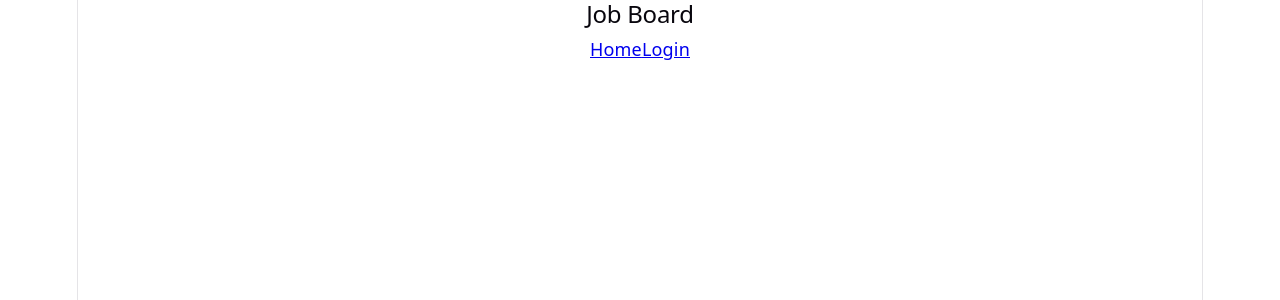
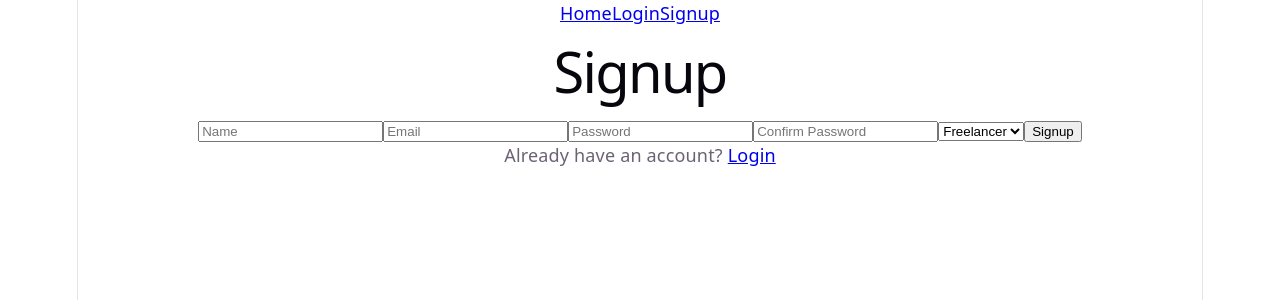
Before and after one commit to fsmali/job-board, a React (Vite) app in the folder job-board-frontend/: page /signup in a window 1280 px wide. Before the commit this address had no page. Shown: the top 300 px of the page. Built offline with nearby package versions, Linux system fonts and the light colour scheme.

Commit message:
filter job category and location , signup page create, logout create,password confirmatrion,user validation create

```diff
--- a/job-board-frontend/src/App.jsx
+++ b/job-board-frontend/src/App.jsx
@@ -8,6 +8,7 @@ import MyApplicationPage from './pages/MyApplicationPage';
 import JobApplicantsPage from './pages/JobApplicantsPage';
 import Navbar from './components/Navbar';
 import MyJobsPage from './pages/MyJobsPage';
+import SignupPage from './pages/SignupPage';
 
 function App() {
   return (
@@ -22,6 +23,7 @@ function App() {
         <Route path="/my-applications" element={<MyApplicationPage />} />
         <Route path="/jobs/:id/applicants" element={<JobApplicantsPage />} />
         <Route path="/my-jobs" element={<MyJobsPage />} />
+        <Route path="/signup" element={<SignupPage />} />
       </Routes>
     </>
   );
--- a/job-board-frontend/src/components/Navbar.jsx
+++ b/job-board-frontend/src/components/Navbar.jsx
@@ -13,8 +13,6 @@ function Navbar() {
   };
   return (
     <nav>
-      <h2>Job Board</h2>
-
       <Link to="/">Home</Link>
 
       {token && user?.role === 'employer' && (
@@ -27,6 +25,7 @@ function Navbar() {
       {token && user?.role === 'employer' && <Link to="/my-jobs">My Jobs</Link>}
 
       {!token && <Link to="/login">Login</Link>}
+      {!token && <Link to="/signup">Signup</Link>}
       {token && <button onClick={handleLogout}>Logout</button>}
     </nav>
   );
--- a/job-board-frontend/src/pages/HomePage.jsx
+++ b/job-board-frontend/src/pages/HomePage.jsx
@@ -1,19 +1,88 @@
 import axios from 'axios';
 import { useQuery } from '@tanstack/react-query';
 import { Link } from 'react-router-dom';
+import { useState } from 'react';
+import { useAuth } from '../context/AuthContext';
 
 function HomePage() {
+  const { user, token } = useAuth();
+  const [input, setInput] = useState({
+    category: '',
+    location: '',
+  });
+
+  const [search, setSearch] = useState({
+    category: '',
+    location: '',
+  });
+
   const {
-    data: jobs,
+    data: jobs = [],
     isLoading,
     isError,
   } = useQuery({
-    queryKey: ['jobs'],
+    queryKey: ['jobs', search.category, search.location],
     queryFn: async () => {
-      const { data } = await axios.get('http://localhost:3000/jobs');
+      const params = {};
+
+      if (search.category.trim() !== '') {
+        params.category = search.category;
+      }
+
+      if (search.location.trim() !== '') {
+        params.location = search.location;
+      }
+
+      const { data } = await axios.get('http://localhost:3000/jobs', {
+        params,
+      });
+
       return data;
     },
   });
+  const { data: myApplications = [] } = useQuery({
+    queryKey: ['my-applications'],
+    queryFn: async () => {
+      const { data } = await axios.get(
+        'http://localhost:3000/my-applications',
+        {
+          headers: {
+            Authorization: `Bearer ${token}`,
+          },
+        },
+      );
+
+      return data;
+    },
+    enabled: !!token && user?.role === 'freelancer',
+  });
+
+  const handleChange = (e) => {
+    setInput({
+      ...input,
+      [e.target.name]: e.target.value,
+    });
+  };
+
+  const handleReset = () => {
+    setInput({
+      category: '',
+      location: '',
+    });
+
+    setSearch({
+      category: '',
+      location: '',
+    });
+  };
+
+  const handleSearch = () => {
+    setSearch(input);
+    setInput({
+      category: '',
+      location: '',
+    });
+  };
 
   if (isLoading) return <h1>Loading jobs...</h1>;
   if (isError) return <h1>Something went wrong</h1>;
@@ -21,16 +90,53 @@ function HomePage() {
   return (
     <div>
       <h1>Freelancer Job Board</h1>
+
+      <input
+        type="text"
+        name="category"
+        placeholder="Filter by category"
+        value={input.category}
+        onChange={handleChange}
+      />
+
+      <input
+        type="text"
+        name="location"
+        placeholder="Filter by location"
+        value={input.location}
+        onChange={handleChange}
+      />
+
+      <button onClick={handleSearch}>Search</button>
+      <button onClick={handleReset}>Reset</button>
+
+      <br />
+
+      {token && user?.role === 'employer' && (
         <Link to="/create-job">Create a job</Link>
-      {jobs.map((job) => (
+      )}
+
+      {jobs.length === 0 && <p>No jobs found</p>}
+
+      {jobs.map((job) => {
+        const alreadyApplied = myApplications.some(
+          (application) => application.job_id === job.id,
+        );
+
+        return (
           <div key={job.id}>
             <h2>{job.title}</h2>
             <p>{job.location}</p>
             <p>£{job.budget}</p>
 
+            {user?.role === 'freelancer' && alreadyApplied && (
+              <p>Already applied</p>
+            )}
+
             <Link to={`/jobs/${job.id}`}>View details</Link>
           </div>
-      ))}
+        );
+      })}
     </div>
   );
 }
--- a/job-board-frontend/src/pages/JobDetailsPage.jsx
+++ b/job-board-frontend/src/pages/JobDetailsPage.jsx
@@ -59,19 +59,38 @@ function JobDetailsPage() {
       navigate('/');
     },
   });
+  const { data: myApplications = [] } = useQuery({
+    queryKey: ['my-applications'],
+    queryFn: async () => {
+      const { data } = await axios.get(
+        'http://localhost:3000/my-applications',
+        {
+          headers: {
+            Authorization: `Bearer ${token}`,
+          },
+        },
+      );
+
+      return data;
+    },
+    enabled: !!token && user?.role === 'freelancer',
+  });
 
   if (isLoading) return <h1>Loading job...</h1>;
   if (isError) return <h1>Job not found</h1>;
+  const alreadyApplied = myApplications.some(
+    (application) => application.job_id === Number(id),
+  );
 
   return (
     <>
       <div>
         <Link to="/">Back to jobs</Link>
         <h1>{job.title}</h1>
-        <p>{job.description}</p>
         <p>{job.location}</p>
         <p>{job.category}</p>
         <p>£{job.budget}</p>
+        <p>{job.description}</p>
 
         {user?.role === 'employer' && user?.id === job.user_id && (
           <>
@@ -89,6 +108,7 @@ function JobDetailsPage() {
         <form
           onSubmit={(e) => {
             e.preventDefault();
+            if (alreadyApplied) return;
             applyMutation.mutate();
           }}
         >
@@ -96,16 +116,24 @@ function JobDetailsPage() {
           <textarea
             placeholder=" write a short message about yourself"
             value={message}
+            disabled={applyMutation.isPending || alreadyApplied}
             onChange={(e) => setMessage(e.target.value)}
           ></textarea>
           <div>
-            <button type="submit" disabled={applyMutation.isPending}>
-              {applyMutation.isPending ? 'Applying' : 'Apply'}
+            <button
+              type="submit"
+              disabled={applyMutation.isPending || alreadyApplied}
+            >
+              {alreadyApplied
+                ? 'Already applied'
+                : applyMutation.isPending
+                  ? 'Applying'
+                  : 'Apply'}
             </button>
             {applyMutation.isError && (
               <p>
-                {applyMutation.error.data?.error ||
-                  applyMutation.error.data?.errors?.[0] ||
+                {applyMutation.error.response?.data?.error ||
+                  applyMutation.error.response?.data?.errors?.[0] ||
                   'You have already applied this job'}
               </p>
             )}
--- a/job-board-frontend/src/pages/LoginPage.jsx
+++ b/job-board-frontend/src/pages/LoginPage.jsx
@@ -3,6 +3,7 @@ import axios from 'axios';
 import { useMutation } from '@tanstack/react-query';
 import { useNavigate } from 'react-router-dom';
 import { useAuth } from '../context/AuthContext';
+import { Link } from 'react-router-dom';
 
 function LoginPage() {
   const [formData, setFormData] = useState({
@@ -70,6 +71,9 @@ function LoginPage() {
         </div>
 
         <button type="submit">Login</button>
+        <p>
+          Don&apos;t have an account? <Link to="/signup">Signup</Link>
+        </p>
       </form>
     </div>
   );
--- a/job-board-frontend/src/pages/MyApplicationPage.jsx
+++ b/job-board-frontend/src/pages/MyApplicationPage.jsx
@@ -20,6 +20,7 @@ const MyApplicationPage = () => {
           },
         },
       );
+      console.log(data);
       return data;
     },
   });
@@ -34,6 +35,8 @@ const MyApplicationPage = () => {
           <h2>{application.job.title}</h2>
           <p>{application.job.location}</p>
           <p>{application.job.category}</p>
+          <p>£{application.job.budget}</p>
+          <p>{application.job.description}</p>
           <p>Status: {application.status}</p>
         </div>
       ))}
--- /dev/null
+++ b/job-board-frontend/src/pages/SignupPage.jsx
@@ -0,0 +1,122 @@
+import { useState } from 'react';
+import axios from 'axios';
+import { useMutation } from '@tanstack/react-query';
+import { useNavigate, Link } from 'react-router-dom';
+
+function SignupPage() {
+  const navigate = useNavigate();
+  const [passwordError, setPasswordError] = useState('');
+  const [formError, setFormError] = useState('');
+  const [formData, setFormData] = useState({
+    name: '',
+    email: '',
+    password: '',
+    password_confirmation: '',
+    role: 'freelancer',
+  });
+  const signupMutation = useMutation({
+    mutationFn: async (newUser) => {
+      const { data } = await axios.post('http://localhost:3000/signup', {
+        user: newUser,
+      });
+
+      return data;
+    },
+    onSuccess: () => {
+      navigate('/login');
+    },
+  });
+  const handleChange = (e) => {
+    setFormData({
+      ...formData,
+      [e.target.name]: e.target.value,
+    });
+    setPasswordError('');
+    setFormError('');
+  };
+
+  const handleSubmit = (e) => {
+    e.preventDefault();
+    if (
+      !formData.name.trim() ||
+      !formData.email.trim() ||
+      !formData.password.trim() ||
+      !formData.password_confirmation.trim()
+    ) {
+      setFormError('All fields are required');
+      return;
+    }
+    if (formData.password !== formData.password_confirmation) {
+      setPasswordError('Passwords do not match');
+      return;
+    }
+
+    signupMutation.mutate(formData);
+  };
+
+  return (
+    <div>
+      <h1>Signup</h1>
+
+      <form onSubmit={handleSubmit}>
+        <input
+          type="text"
+          name="name"
+          placeholder="Name"
+          value={formData.name}
+          onChange={handleChange}
+        />
+
+        <input
+          type="email"
+          name="email"
+          placeholder="Email"
+          value={formData.email}
+          onChange={handleChange}
+        />
+
+        <input
+          type="password"
+          name="password"
+          placeholder="Password"
+          value={formData.password}
+          onChange={handleChange}
+        />
+        {/* <input
+          type="password"
+          name=" password_confirmation"
+          placeholder="Confirm Password"
+          value={formData.password_confirmation}
+          onChange={handleChange}
+        /> */}
+        <input
+          type="password"
+          name="password_confirmation"
+          placeholder="Confirm Password"
+          value={formData.password_confirmation}
+          onChange={handleChange}
+        />
+        {formError && <p>{formError}</p>}
+        {passwordError && <p>{passwordError}</p>}
+
+        <select name="role" value={formData.role} onChange={handleChange}>
+          <option value="freelancer">Freelancer</option>
+          <option value="employer">Employer</option>
+        </select>
+
+        <button type="submit">
+          {' '}
+          {signupMutation.isPending ? 'Signing up...' : 'Signup'}
+        </button>
+        <p>
+          Already have an account? <Link to="/login">Login</Link>
+        </p>
+        {signupMutation.isError && (
+          <p>Could not create account. Try another email.</p>
+        )}
+      </form>
+    </div>
+  );
+}
+
+export default SignupPage;
```
Also changed, not shown: 2 other files (tests, documents, lock files or other folders). Lines whose indentation alone changed are shown as unchanged.
